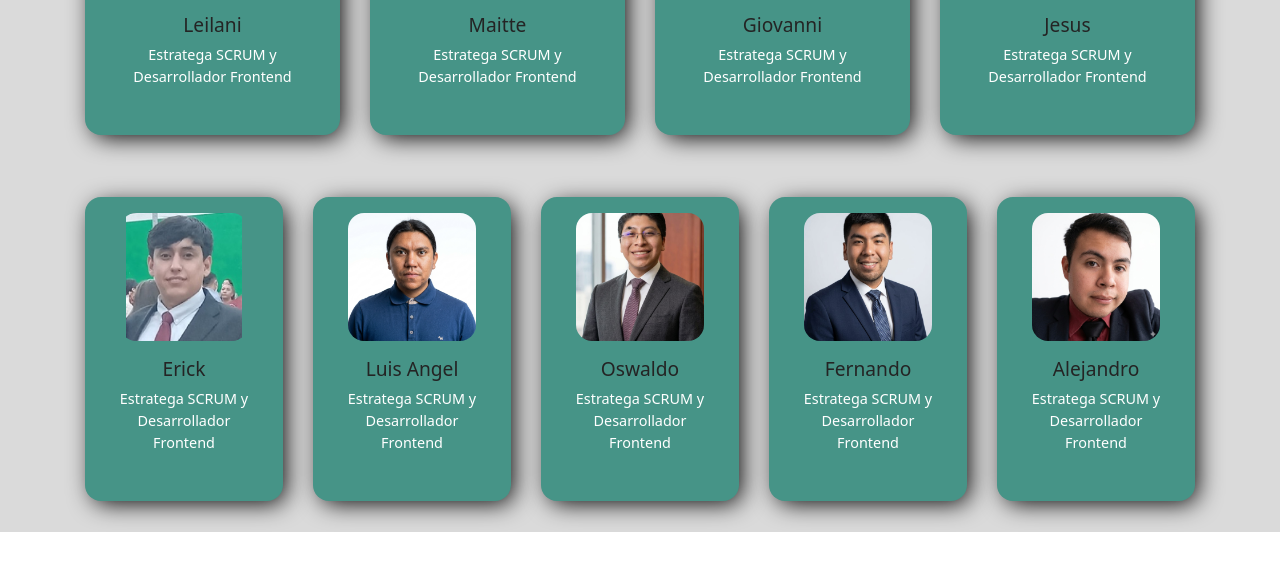
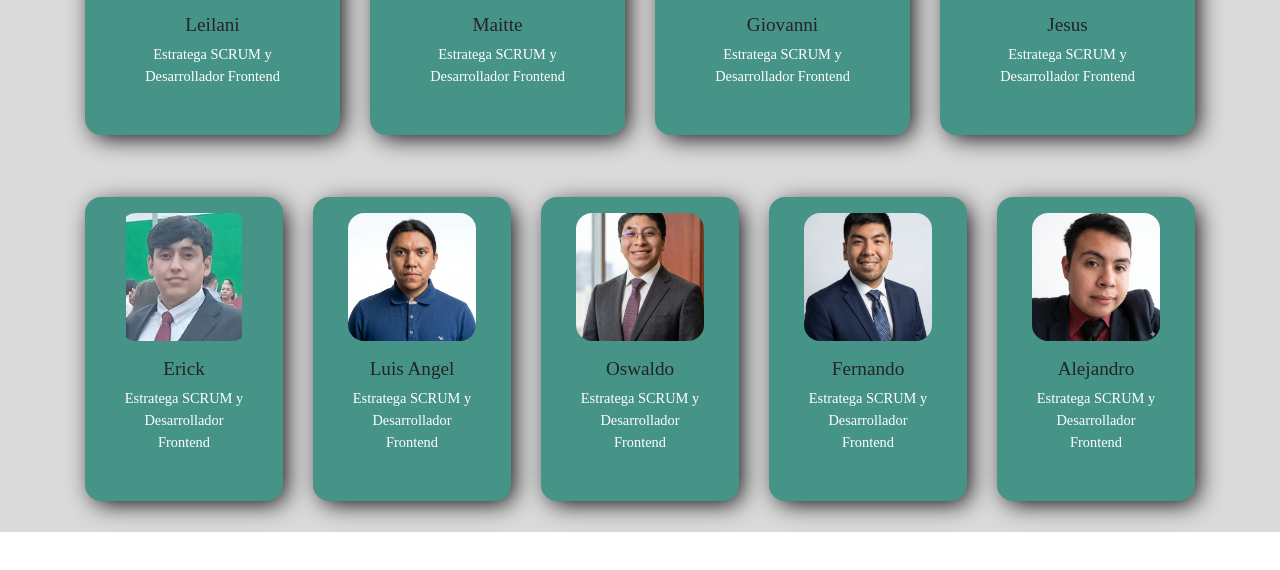
Before and after one commit to jesusmoralesgarita/Turing-s-Bug-Hunters, a plain HTML site: page HTML/index.html in a window 1280 px wide. Shown: the part 178-748 px from the top of the page. Drawn offline with nearby package versions, Linux system fonts and the light colour scheme.

Commit message:
se corrigieron las fuentes

```diff
--- a/HTML/CSS/style.css
+++ b/HTML/CSS/style.css
@@ -63,11 +63,13 @@
 }
 .profiledevs-desc p{
     color: white;
+    font-family: "DM-Sans-CT";
     font-size: 0.9rem;
 }
 
 .profiledevs-desc h1{
     color: #242424;
+    font-family: "Montserrat-ST";
     font-size: 1.2rem;
     margin-bottom: 0.5rem;
 }
```
